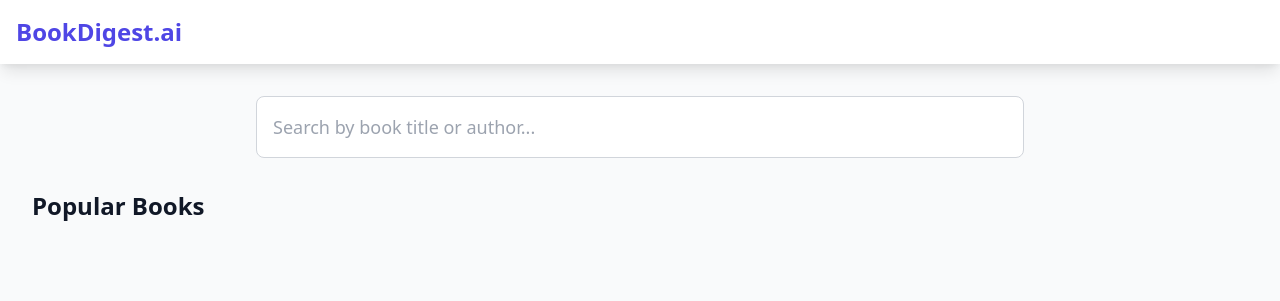
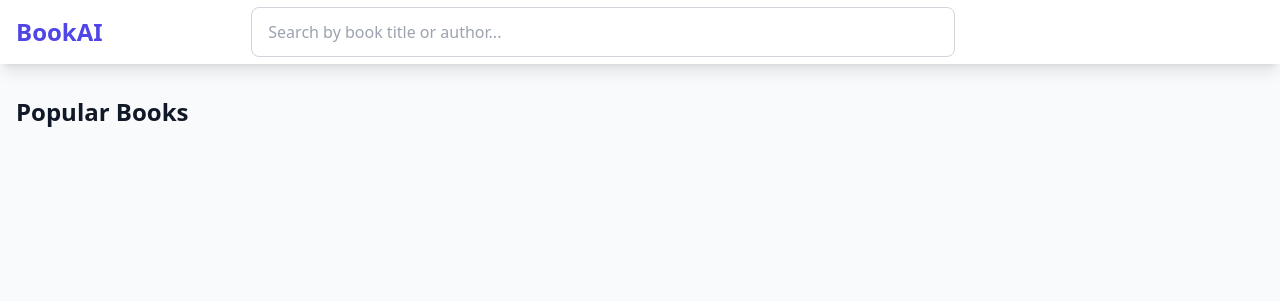
Before and after one commit to ianlin0126/bookai, a FastAPI app: page / in a window 1280 px wide. Shown: the top 301 px of the page. Run offline with FastAPI, Linux system fonts and the light colour scheme; data that the repository does not hold is empty; some libraries are stand-ins or nearby versions.

Commit message:
search bar layout fixed

```diff
--- a/app/main.py
+++ b/app/main.py
@@ -50,7 +50,7 @@ app.include_router(llm.router, prefix="/llm", tags=["llm"])
 app.mount("/static", StaticFiles(directory="static"), name="static")
 
 # Templates
-templates = Jinja2Templates(directory="templates")
+templates = Jinja2Templates(directory="app/templates")
 
 @app.get("/")
 async def home(request: Request):
--- a/app/templates/base.html
+++ b/app/templates/base.html
@@ -28,34 +28,100 @@
     </style>
 </head>
 <body class="bg-gray-50">
-    <nav class="bg-white shadow">
-        <div class="container mx-auto px-4">
+    <nav class="bg-white shadow-lg sticky top-0 z-50">
+        <div class="max-w-7xl mx-auto px-4">
             <div class="flex justify-between h-16">
-                <div class="flex">
-                    <a href="/" class="flex items-center text-xl font-bold text-indigo-600">
-                        BookAI
+                <div class="flex items-center flex-shrink-0">
+                    <a href="/" class="flex items-center">
+                        <h1 class="text-2xl font-bold text-indigo-600">BookAI</h1>
                     </a>
                 </div>
-                <div class="flex items-center">
-                    <div class="relative">
+                <div class="flex-1 flex items-center justify-center px-8 max-w-3xl mx-auto">
+                    <div class="w-full relative">
                         <input type="text"
                                id="search-input"
-                               placeholder="Search books..."
-                               class="w-64 px-4 py-2 rounded-lg border border-gray-300 focus:outline-none focus:ring-2 focus:ring-indigo-500">
-                        <div id="search-results"
-                             class="absolute z-50 w-full mt-1 bg-white rounded-lg shadow-lg border border-gray-200 hidden">
-                            <!-- Search results will be dynamically inserted here -->
+                               class="w-full p-3 pl-4 pr-12 text-base border border-gray-300 rounded-lg focus:outline-none focus:ring-2 focus:ring-indigo-500"
+                               placeholder="Search by book title or author...">
+                        <div id="search-results" class="absolute z-50 w-full bg-white mt-1 rounded-lg shadow-lg hidden"></div>
+                    </div>
+                </div>
+                <div class="flex items-center flex-shrink-0 w-40">
+                    <!-- Reserved for future nav items -->
+                </div>
+            </div>
+        </div>
+    </nav>
+
+    {% block content %}{% endblock %}
+
+    <!-- Book Detail Modal -->
+    <div id="book-modal" class="fixed inset-0 z-50 overflow-y-auto hidden" aria-labelledby="modal-title" role="dialog" aria-modal="true">
+        <div class="flex items-center justify-center min-h-screen pt-4 px-4 pb-20 text-center sm:block sm:p-0">
+            <div class="fixed inset-0 bg-gray-500 bg-opacity-75 transition-opacity" aria-hidden="true"></div>
+            <span class="hidden sm:inline-block sm:align-middle sm:h-screen" aria-hidden="true">&#8203;</span>
+            <div class="relative inline-block align-bottom bg-white rounded-lg text-left overflow-hidden shadow-xl transform transition-all sm:my-8 sm:align-middle sm:max-w-4xl sm:w-full">
+                <!-- Header -->
+                <div class="bg-white px-4 pt-5 pb-4 sm:p-6">
+                    <div class="flex justify-between items-start">
+                        <div>
+                            <h3 id="modal-title" class="text-2xl font-semibold text-gray-900"></h3>
+                            <p id="modal-author" class="mt-1 text-gray-600"></p>
+                        </div>
+                        <div class="flex items-center space-x-4">
+                            <button id="refresh-button"
+                                    class="inline-flex items-center px-4 py-2 border border-transparent text-sm font-medium rounded-md shadow-sm text-white bg-indigo-600 hover:bg-indigo-700 focus:outline-none focus:ring-2 focus:ring-offset-2 focus:ring-indigo-500">
+                                AI Summarize
+                            </button>
+                            <button type="button" onclick="closeModal()" class="bg-white rounded-md p-2 inline-flex items-center justify-center text-gray-400 hover:text-gray-500 hover:bg-gray-100 focus:outline-none focus:ring-2 focus:ring-inset focus:ring-indigo-500">
+                                <span class="sr-only">Close</span>
+                                <svg class="h-6 w-6" xmlns="http://www.w3.org/2000/svg" fill="none" viewBox="0 0 24 24" stroke="currentColor">
+                                    <path stroke-linecap="round" stroke-linejoin="round" stroke-width="2" d="M6 18L18 6M6 6l12 12" />
+                                </svg>
+                            </button>
+                        </div>
+                    </div>
+
+                    <!-- Content -->
+                    <div id="modal-content" class="mt-6 grid grid-cols-12 gap-6">
+                        <!-- Book Cover -->
+                        <div class="col-span-4">
+                            <div id="book-cover" class="aspect-w-2 bg-gray-100 rounded-lg overflow-hidden">
+                                <!-- Cover image will be loaded here -->
+                            </div>
+                        </div>
+
+                        <!-- Book Details -->
+                        <div class="col-span-8 space-y-6">
+                            <!-- Summary Section -->
+                            <div>
+                                <h4 class="text-lg font-semibold text-gray-900 mb-2">Summary</h4>
+                                <div id="book-summary" class="prose prose-indigo max-w-none">
+                                    <!-- Summary will be loaded here -->
+                                </div>
+                            </div>
+
+                            <!-- Questions & Answers Section -->
+                            <div>
+                                <h4 class="text-lg font-semibold text-gray-900 mb-2">Questions & Answers</h4>
+                                <div id="book-qa" class="space-y-4">
+                                    <!-- Q&A will be loaded here -->
+                                </div>
+                            </div>
+                        </div>
+                    </div>
+
+                    <!-- Loading State -->
+                    <div id="loading-state" class="hidden absolute inset-0 bg-white bg-opacity-75 flex items-center justify-center">
+                        <div class="flex flex-col items-center">
+                            <div class="animate-spin rounded-full h-12 w-12 border-b-2 border-indigo-600"></div>
+                            <p class="mt-2 text-sm text-gray-600">Loading...</p>
                         </div>
                     </div>
                 </div>
             </div>
         </div>
-    </nav>
+    </div>
 
-    <main>
-        {% block content %}{% endblock %}
-    </main>
-
-    <script src="/static/js/main.js"></script>
+    <script src="{{ url_for('static', path='js/main.js') }}"></script>
 </body>
 </html>
--- /dev/null
+++ b/app/templates/index.html
@@ -0,0 +1,13 @@
+{% extends "base.html" %}
+
+{% block content %}
+<div class="container mx-auto px-4 py-8">
+    <!-- Popular Books Section -->
+    <div class="mb-8">
+        <h2 class="text-2xl font-semibold text-gray-900 mb-4">Popular Books</h2>
+        <div id="popular-books" class="grid grid-cols-2 sm:grid-cols-3 lg:grid-cols-4 xl:grid-cols-6 gap-4 justify-items-center">
+            <!-- Popular books will be loaded here -->
+        </div>
+    </div>
+</div>
+{% endblock %}
--- a/static/js/main.js
+++ b/static/js/main.js
@@ -32,6 +32,28 @@ function debounce(func, wait) {
 function getMediumCoverUrl(url) {
     if (!url) return null;
     return url.replace(/-[LS]\.jpg$/, '-M.jpg');
+}
+
+// Create book card HTML
+function createBookCard(book, onclick) {
+    return `
+        <div class="book-card bg-white rounded shadow-sm overflow-hidden cursor-pointer hover:shadow-md transition-shadow duration-200 w-[180px]"
+             onclick="${onclick}">
+            <div class="h-[180px] bg-white flex items-center justify-center overflow-hidden">
+                ${book.cover_image_url ?
+                    `<img src="${getMediumCoverUrl(book.cover_image_url)}"
+                         alt="${book.title}"
+                         class="h-full w-auto object-contain"
+                         style="min-height: 100%;">` :
+                    '<div class="w-full h-full bg-gray-200 flex items-center justify-center text-gray-400 text-xs">No cover</div>'
+                }
+            </div>
+            <div class="p-2">
+                <h3 class="font-medium text-gray-900 text-sm line-clamp-1">${book.title}</h3>
+                ${book.author ? `<p class="text-xs text-gray-600 line-clamp-1">${book.author}</p>` : ''}
+            </div>
+        </div>
+    `;
 }
 
 // Search functionality
@@ -185,24 +207,9 @@ async function loadPopularBooks() {
         }
         const books = await response.json();
 
-        popularBooks.innerHTML = books.map(book => `
-            <div class="book-card bg-white rounded shadow-sm overflow-hidden cursor-pointer hover:shadow-md transition-shadow duration-200 w-[180px]"
-                 onclick="handleBookClick(${book.id})">
-                <div class="h-[180px] bg-white flex items-center justify-center overflow-hidden">
-                    ${book.cover_image_url ?
-                        `<img src="${getMediumCoverUrl(book.cover_image_url)}"
-                             alt="${book.title}"
-                             class="h-full w-auto object-contain"
-                             style="min-height: 100%;">` :
-                        '<div class="w-full h-full bg-gray-200 flex items-center justify-center text-gray-400 text-xs">No cover</div>'
-                    }
-                </div>
-                <div class="p-2">
-                    <h3 class="font-medium text-gray-900 text-sm line-clamp-1">${book.title}</h3>
-                    ${book.author ? `<p class="text-xs text-gray-600 line-clamp-1">${book.author}</p>` : ''}
-                </div>
-            </div>
-        `).join('');
+        popularBooks.innerHTML = books.map(book =>
+            createBookCard(book, `handleBookClick(${book.id})`)
+        ).join('');
     } catch (error) {
         console.error('Error loading popular books:', error);
     }
@@ -315,17 +322,21 @@ async function showBookDetails(bookId) {
                 : '<div class="w-full h-full flex items-center justify-center bg-gray-100 text-gray-400">No cover available</div>';
         }
 
-        // Update summary
+        // Update summary and hide refresh button if summary exists
         if (bookSummary) {
             bookSummary.innerHTML = book.summary
                 ? `<p>${book.summary}</p>`
                 : '<p class="text-gray-500">No summary available yet.</p>';
         }
 
-        // Show/hide refresh button based on summary existence
+        // Show refresh button only if no summary exists
         if (refreshButton) {
-            refreshButton.classList.toggle('hidden', !!book.summary);
-            refreshButton.textContent = 'AI Summarize';
+            if (book.summary) {
+                refreshButton.classList.add('hidden');
+            } else {
+                refreshButton.classList.remove('hidden');
+                refreshButton.textContent = 'AI Summarize';
+            }
         }
 
         // Update Q&A
@@ -398,11 +409,17 @@ async function refreshBookDigest() {
         const book = await response.json();
         console.log('Refreshed book data:', book);
 
-        // Update summary and Q&A sections
+        // Update summary and hide refresh button
         bookSummary.innerHTML = book.summary
             ? `<p>${book.summary}</p>`
             : '<p class="text-gray-500">No summary available.</p>';
 
+        // Hide refresh button if summary was generated
+        if (book.summary) {
+            refreshButton.classList.add('hidden');
+        }
+
+        // Update Q&A
         if (book.questions_and_answers) {
             try {
                 const qa = JSON.parse(book.questions_and_answers);
--- a/templates/index.html
+++ /dev/null
@@ -1,116 +0,0 @@
-<!DOCTYPE html>
-<html lang="en">
-<head>
-    <meta charset="UTF-8">
-    <meta name="viewport" content="width=device-width, initial-scale=1.0">
-    <title>BookDigest.ai - AI-Powered Book Summaries</title>
-    <link href="https://cdn.jsdelivr.net/npm/tailwindcss@2.2.19/dist/tailwind.min.css" rel="stylesheet">
-    <link rel="stylesheet" href="{{ url_for('static', path='css/styles.css') }}">
-</head>
-<body class="bg-gray-50">
-    <nav class="bg-white shadow-lg">
-        <div class="max-w-7xl mx-auto px-4">
-            <div class="flex justify-between h-16">
-                <div class="flex">
-                    <div class="flex-shrink-0 flex items-center">
-                        <h1 class="text-2xl font-bold text-indigo-600">BookDigest.ai</h1>
-                    </div>
-                </div>
-            </div>
-        </div>
-    </nav>
-
-    <main class="max-w-7xl mx-auto px-4 sm:px-6 lg:px-8 py-8">
-        <!-- Search Section -->
-        <div class="mb-8">
-            <div class="max-w-3xl mx-auto">
-                <div class="relative">
-                    <input type="text"
-                           id="search-input"
-                           class="w-full p-4 pl-4 pr-12 text-lg border border-gray-300 rounded-lg focus:outline-none focus:ring-2 focus:ring-indigo-500"
-                           placeholder="Search by book title or author...">
-                    <div id="search-results" class="absolute z-50 w-full bg-white mt-1 rounded-lg shadow-lg hidden"></div>
-                </div>
-            </div>
-        </div>
-
-        <!-- Popular Books Section -->
-        <div class="mb-8">
-            <h2 class="text-2xl font-semibold text-gray-900 mb-4">Popular Books</h2>
-            <div id="popular-books" class="grid grid-cols-2 sm:grid-cols-4 lg:grid-cols-8 gap-4">
-                <!-- Popular books will be loaded here -->
-            </div>
-        </div>
-    </main>
-
-    <!-- Book Detail Modal -->
-    <div id="book-modal" class="fixed inset-0 z-50 overflow-y-auto hidden" aria-labelledby="modal-title" role="dialog" aria-modal="true">
-        <div class="flex items-center justify-center min-h-screen pt-4 px-4 pb-20 text-center sm:block sm:p-0">
-            <div class="fixed inset-0 bg-gray-500 bg-opacity-75 transition-opacity" aria-hidden="true"></div>
-            <span class="hidden sm:inline-block sm:align-middle sm:h-screen" aria-hidden="true">&#8203;</span>
-            <div class="relative inline-block align-bottom bg-white rounded-lg text-left overflow-hidden shadow-xl transform transition-all sm:my-8 sm:align-middle sm:max-w-4xl sm:w-full">
-                <!-- Header -->
-                <div class="bg-white px-4 pt-5 pb-4 sm:p-6">
-                    <div class="flex justify-between items-start">
-                        <div>
-                            <h3 id="modal-title" class="text-2xl font-semibold text-gray-900"></h3>
-                            <p id="modal-author" class="mt-1 text-gray-600"></p>
-                        </div>
-                        <div class="flex items-center space-x-4">
-                            <button id="refresh-button"
-                                    class="inline-flex items-center px-4 py-2 border border-transparent text-sm font-medium rounded-md shadow-sm text-white bg-indigo-600 hover:bg-indigo-700 focus:outline-none focus:ring-2 focus:ring-offset-2 focus:ring-indigo-500">
-                                AI Summarize
-                            </button>
-                            <button type="button" onclick="closeModal()" class="bg-white rounded-md p-2 inline-flex items-center justify-center text-gray-400 hover:text-gray-500 hover:bg-gray-100 focus:outline-none focus:ring-2 focus:ring-inset focus:ring-indigo-500">
-                                <span class="sr-only">Close</span>
-                                <svg class="h-6 w-6" xmlns="http://www.w3.org/2000/svg" fill="none" viewBox="0 0 24 24" stroke="currentColor">
-                                    <path stroke-linecap="round" stroke-linejoin="round" stroke-width="2" d="M6 18L18 6M6 6l12 12" />
-                                </svg>
-                            </button>
-                        </div>
-                    </div>
-
-                    <!-- Content -->
-                    <div id="modal-content" class="mt-6 grid grid-cols-12 gap-6">
-                        <!-- Book Cover -->
-                        <div class="col-span-4">
-                            <div id="book-cover" class="aspect-w-2 bg-gray-100 rounded-lg overflow-hidden">
-                                <!-- Cover image will be loaded here -->
-                            </div>
-                        </div>
-
-                        <!-- Book Details -->
-                        <div class="col-span-8 space-y-6">
-                            <!-- Summary Section -->
-                            <div>
-                                <h4 class="text-lg font-semibold text-gray-900 mb-2">Summary</h4>
-                                <div id="book-summary" class="prose prose-indigo max-w-none">
-                                    <!-- Summary will be loaded here -->
-                                </div>
-                            </div>
-
-                            <!-- Questions & Answers Section -->
-                            <div>
-                                <h4 class="text-lg font-semibold text-gray-900 mb-2">Questions & Answers</h4>
-                                <div id="book-qa" class="space-y-4">
-                                    <!-- Q&A will be loaded here -->
-                                </div>
-                            </div>
-                        </div>
-                    </div>
-
-                    <!-- Loading State -->
-                    <div id="loading-state" class="hidden absolute inset-0 bg-white bg-opacity-75 flex items-center justify-center">
-                        <div class="flex flex-col items-center">
-                            <div class="animate-spin rounded-full h-12 w-12 border-b-2 border-indigo-600"></div>
-                            <p class="mt-2 text-sm text-gray-600">Loading...</p>
-                        </div>
-                    </div>
-                </div>
-            </div>
-        </div>
-    </div>
-
-    <script src="{{ url_for('static', path='js/main.js') }}"></script>
-</body>
-</html>
```
Also changed, not shown: app/templates/search_results.html (+16 -12 lines).
